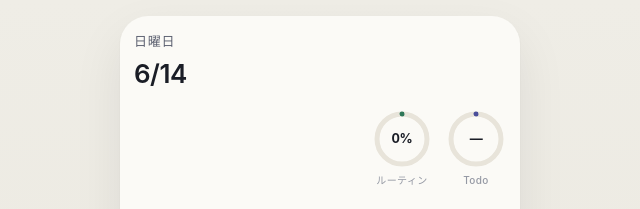
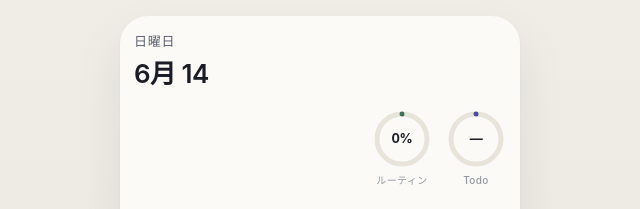
Before and after one commit to kiyonn1230/habit_todo_app, a plain HTML site: page index.html in a window 1280 px wide. Shown: the top 209 px of the page, 320-960 px from the left. Drawn offline with Linux system fonts and the light colour scheme.

Commit message:
Update index.html

```diff
--- a/index.html
+++ b/index.html
@@ -1457,9 +1457,9 @@ function checkBadges() {
 // Render
 // ============================================================
 function formatDateJP(d) {
-  //const months = ['1月','2月','3月','4月','5月','6月','7月','8月','9月','10月','11月','12月'];
-  //return `${months[d.getMonth()]} ${d.getDate()}`;
-  return `${d.getMonth() + 1}/${d.getDate()}`;
+  const months = ['1月','2月','3月','4月','5月','6月','7月','8月','9月','10月','11月','12月'];
+  return `${months[d.getMonth()]} ${d.getDate()}`;
+  //return `${d.getMonth() + 1}/${d.getDate()}`;
 }
 function formatWeekday(d) {
   const days = ['日曜日','月曜日','火曜日','水曜日','木曜日','金曜日','土曜日'];
```
